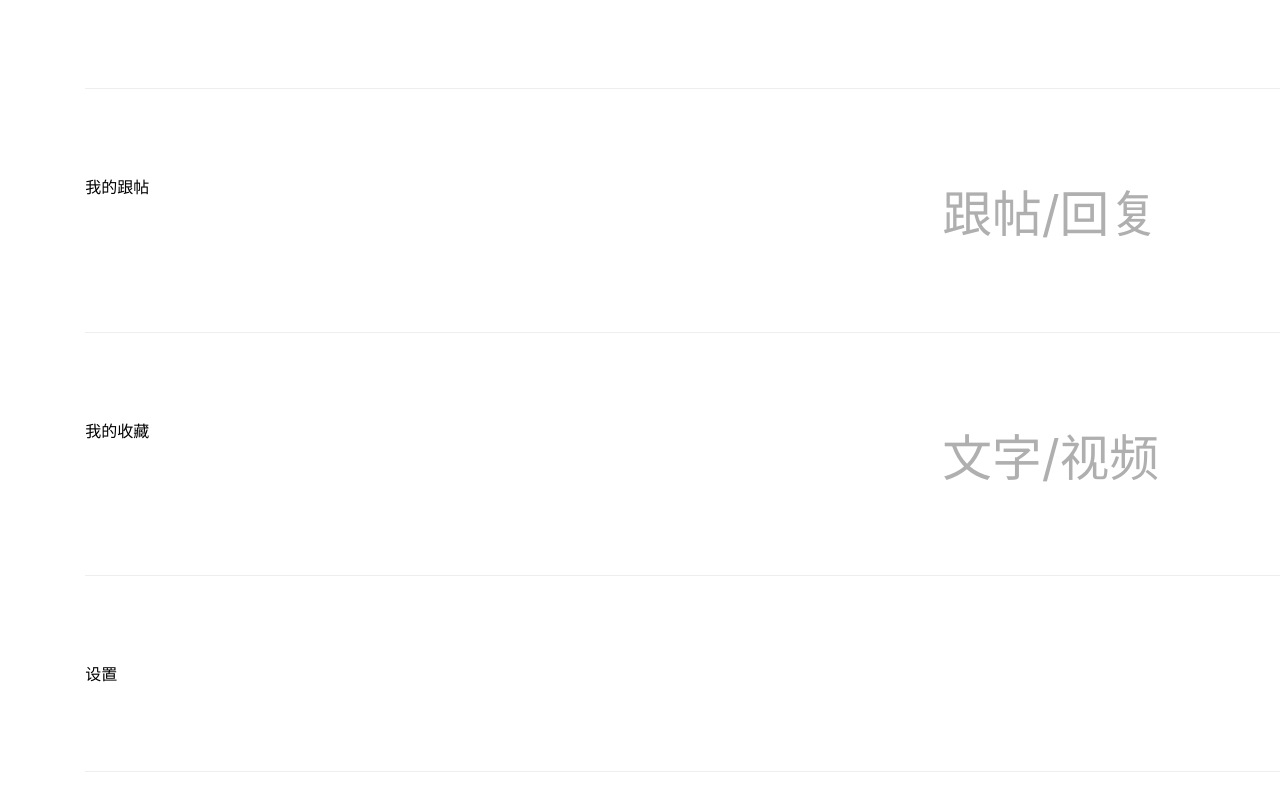
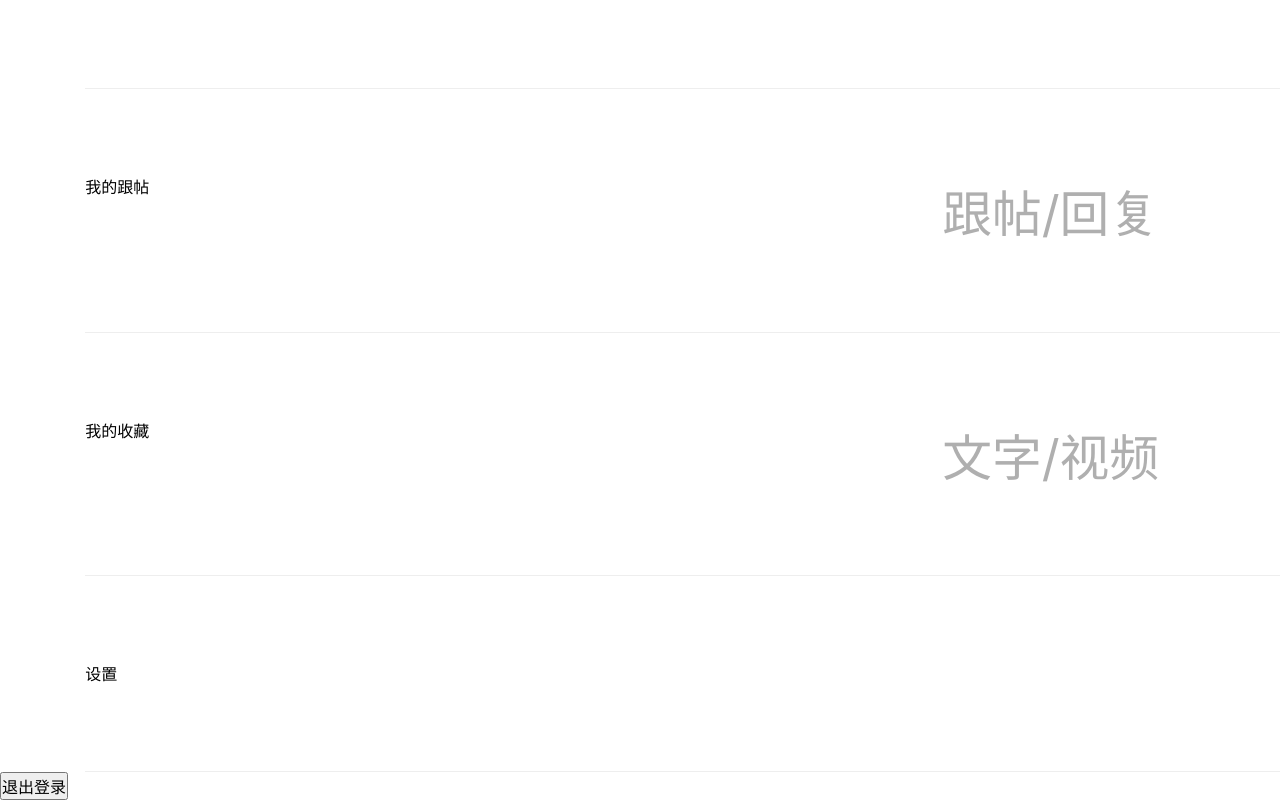
Before and after one commit to WickWen/headline, a Vue app: page /#/profile in a window 1280 px wide. Shown: the part 625-1425 px from the top of the page. Before the commit the page ends 1397 px from the top, so only its background shows below. Built offline with nearby package versions, Linux system fonts and the light colour scheme; no server answers; a small style sheet from the web is missing.

Commit message:
退出登录1.0

```diff
--- a/src/views/Home.vue
+++ b/src/views/Home.vue
@@ -7,11 +7,20 @@
     <router-link to="/register">注册页</router-link>
     <br />
     <router-link to="/profile">个人中心页</router-link>
+    <br>
+    <button @click='logout'>退出登录</button>
   </div>
 </template>
 
 <script>
-export default {};
+export default {
+  methods: {
+    logout(){
+      localStorage.removeItem('token')
+      localStorage.removeItem('userId')
+    }
+  }
+};
 </script>
 
 <style>
--- a/src/views/profile/index.vue
+++ b/src/views/profile/index.vue
@@ -23,6 +23,8 @@
       <TabBar leftText="我的收藏" rightText="文字/视频"></TabBar>
 
       <TabBar leftText="设置" rightText></TabBar>
+
+      <button @click='logout'>退出登录</button>
     </div>
   </div>
 </template>
@@ -39,6 +41,16 @@ export default {
     return {
       userData: {}
     };
+  },
+  methods: {
+      logout(){
+        localStorage.removeItem('token')
+        localStorage.removeItem('userId')
+        // replace会替换最后的路由
+        this.$router.replace({
+            path:'/login'
+        })
+      }
   },
   mounted() {
     this.$axios({
```
